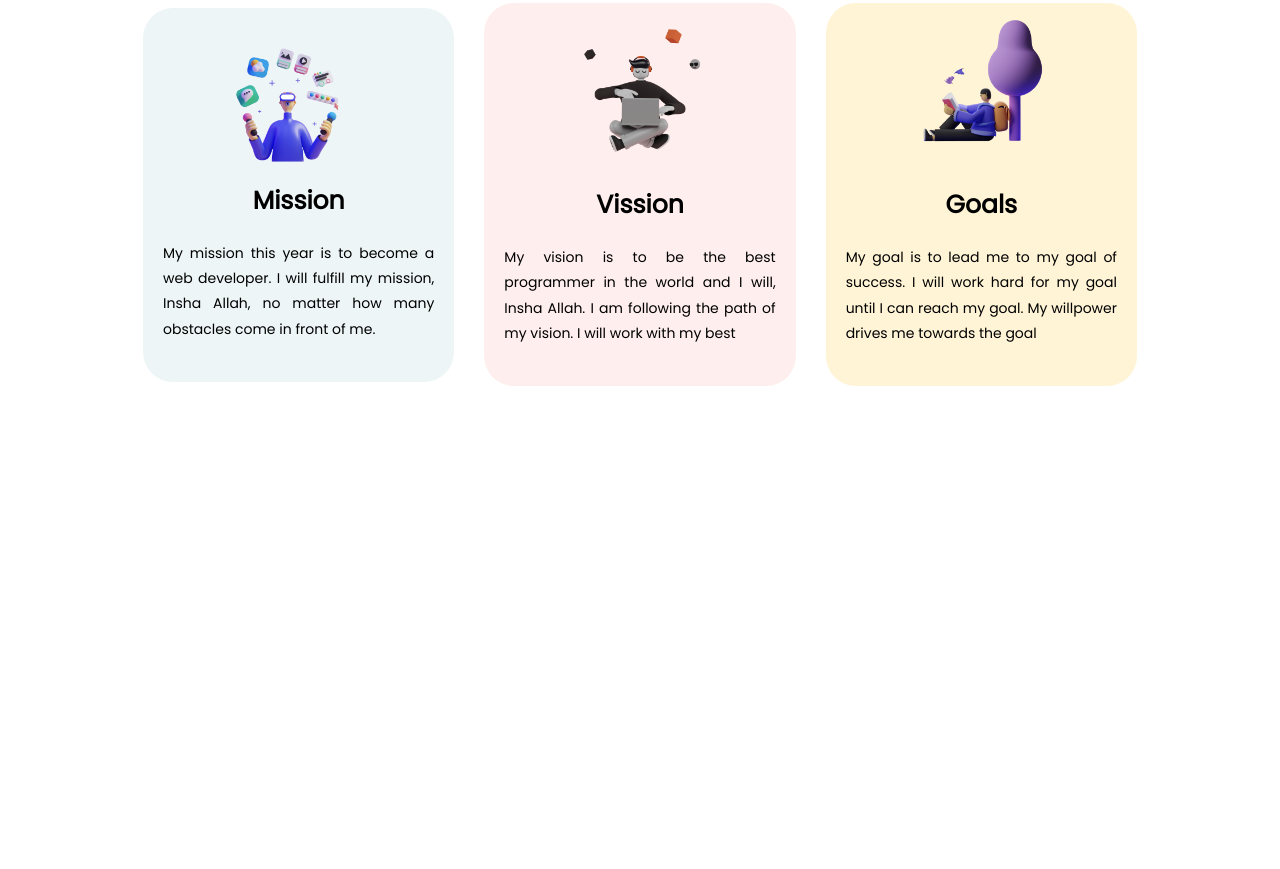
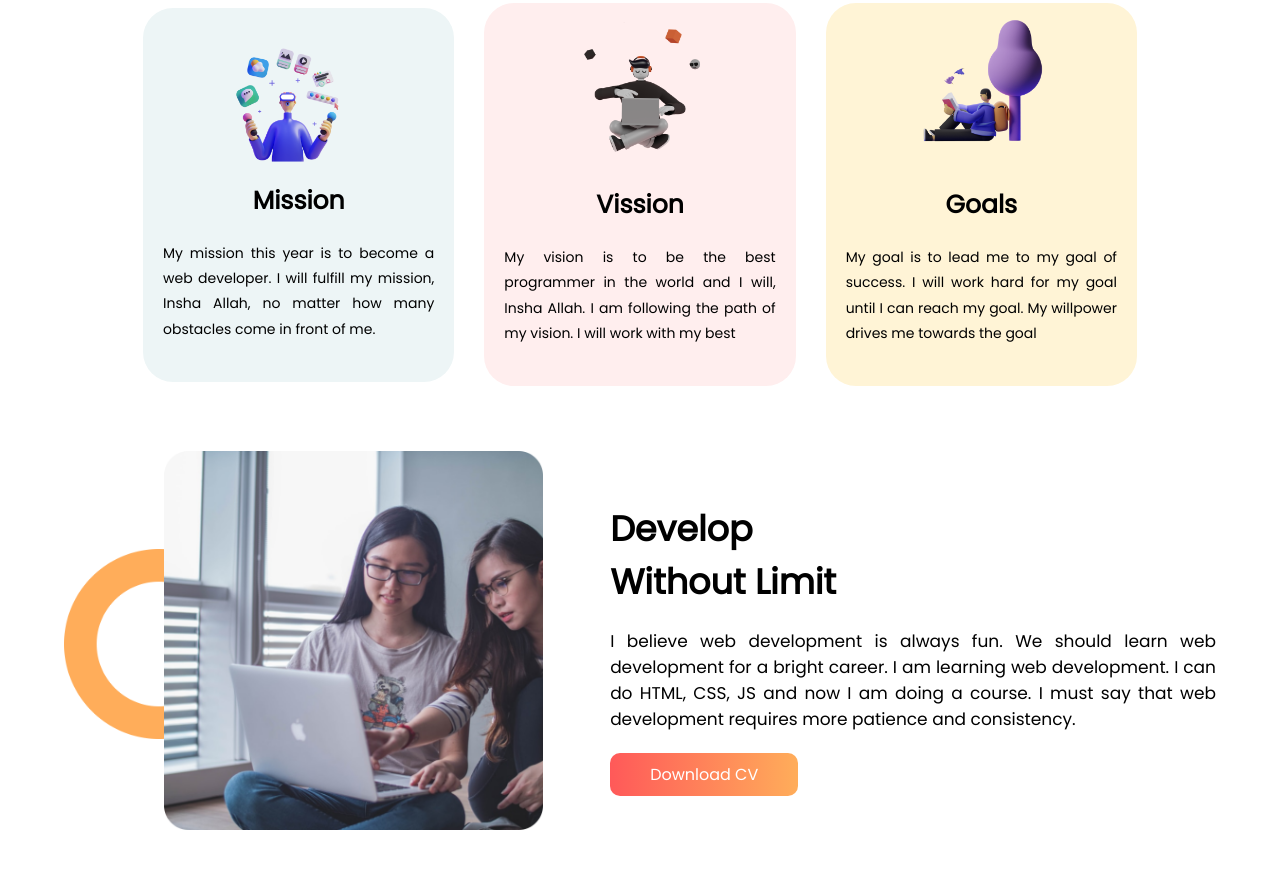
Before and after one commit to developer-sahadat/assignment-1, a plain HTML site: page index.html in a window 1280 px wide. Shown: the part 722-1591 px from the top of the page. Before the commit the page ends 1123 px from the top, so only its background shows below. Drawn offline with Linux system fonts and the light colour scheme.

Commit message:
develop section add

```diff
--- a/index.css
+++ b/index.css
@@ -125,3 +125,36 @@ span {
 #mission-item3 {
     background-color: #FFF4D6;
 }
+
+
+/*-----------Develop Section start now--------------*/
+.develop-section {
+    display: flex;
+    margin: 50px auto;
+    align-items: center;
+    justify-content: center;
+    width: 90%;
+}
+
+.develop-img {
+    background-image: url(images/shapes/shape-1.png);
+    background-repeat: no-repeat;
+    background-size: 190px;
+    background-position: left;
+    padding-left: 100px;
+}
+
+.develop-img img {
+    width: 85%;
+}
+
+.develop-text h2 {
+    font-size: 35px;
+    padding-bottom: 20px;
+}
+
+.develop-text p {
+    padding-bottom: 30px;
+    text-align: justify;
+    font-size: 17px;
+}
--- a/index.html
+++ b/index.html
@@ -88,6 +88,28 @@
 -------------------------------->
 
 
+<!-------------------------------
+    Develop Section start now
+-------------------------------->
+
+    <div class="develop-section">
+        <div class="develop-img">
+            <img src="images/pictures/coding.png">
+        </div>
+        <div class="develop-text">
+            <h2>
+                Develop <br>Without Limit
+            </h2>
+            <p>I believe web development is always fun. We should learn web development for a bright career. I am learning web development. I can do HTML, CSS, JS and now I am doing a course. I must say that web development requires more patience and consistency.</p>
+            <a href="https://github.com/developer-sahadat" target="_blank" class="btn">Download CV</a>
+        </div>
+    </div>
+
+<!-------------------------------
+    Develop Section end now
+-------------------------------->
+
+
 
 </body>
 </html>
```
